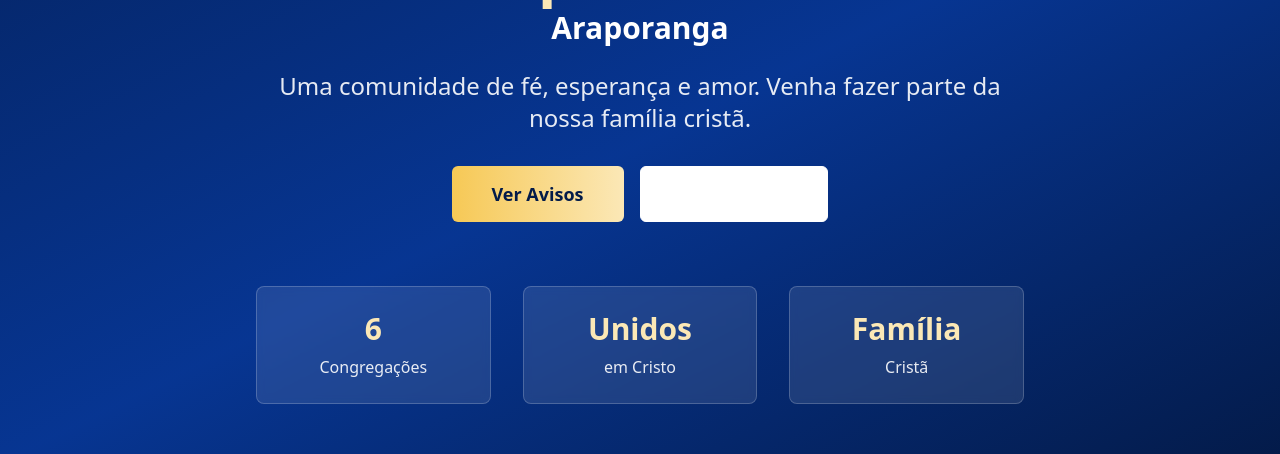
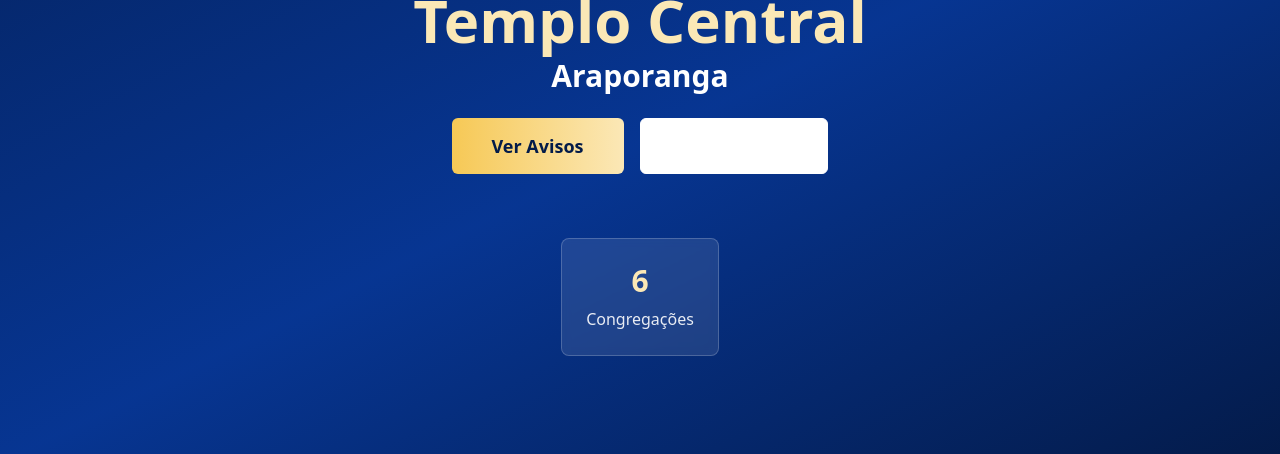
Before and after one commit to Elnatan45/araporanga-templo-central, a React (Vite) app: page / in a window 1280 px wide. Shown: the part 242-696 px from the top of the page. Built offline with nearby package versions, Linux system fonts and the light colour scheme; no server answers; the database is empty.

Commit message:
Remove text from home page
Remove specific phrases from the home page, including "Uma comunidade de fé, esperança e amor.", "unidos em cristo", "familia cristã", and "Uma comunidade de fé, esperança e amor. Venha fazer parte da nossa família cristã.".

```diff
--- a/src/components/Hero.tsx
+++ b/src/components/Hero.tsx
@@ -61,9 +61,6 @@ export function Hero() {
           <span className="block text-2xl md:text-3xl font-semibold mt-2">Araporanga</span>
         </h1>
 
-        <p className="text-xl md:text-2xl mb-8 text-white/90 max-w-3xl mx-auto leading-relaxed">
-          Uma comunidade de fé, esperança e amor. Venha fazer parte da nossa família cristã.
-        </p>
 
         <div className="flex flex-col sm:flex-row gap-4 justify-center items-center">
           <Button asChild variant="gold" size="xl">
@@ -75,18 +72,10 @@ export function Hero() {
         </div>
 
         {/* Stats Section */}
-        <div className="mt-16 grid grid-cols-1 md:grid-cols-3 gap-8 text-center">
+        <div className="mt-16 flex justify-center">
           <div className="bg-white/10 backdrop-blur-sm rounded-lg p-6 border border-white/20">
             <h3 className="text-3xl font-bold text-church-gold-light mb-2">6</h3>
             <p className="text-white/90">Congregações</p>
-          </div>
-          <div className="bg-white/10 backdrop-blur-sm rounded-lg p-6 border border-white/20">
-            <h3 className="text-3xl font-bold text-church-gold-light mb-2">Unidos</h3>
-            <p className="text-white/90">em Cristo</p>
-          </div>
-          <div className="bg-white/10 backdrop-blur-sm rounded-lg p-6 border border-white/20">
-            <h3 className="text-3xl font-bold text-church-gold-light mb-2">Família</h3>
-            <p className="text-white/90">Cristã</p>
           </div>
         </div>
       </div>
```
